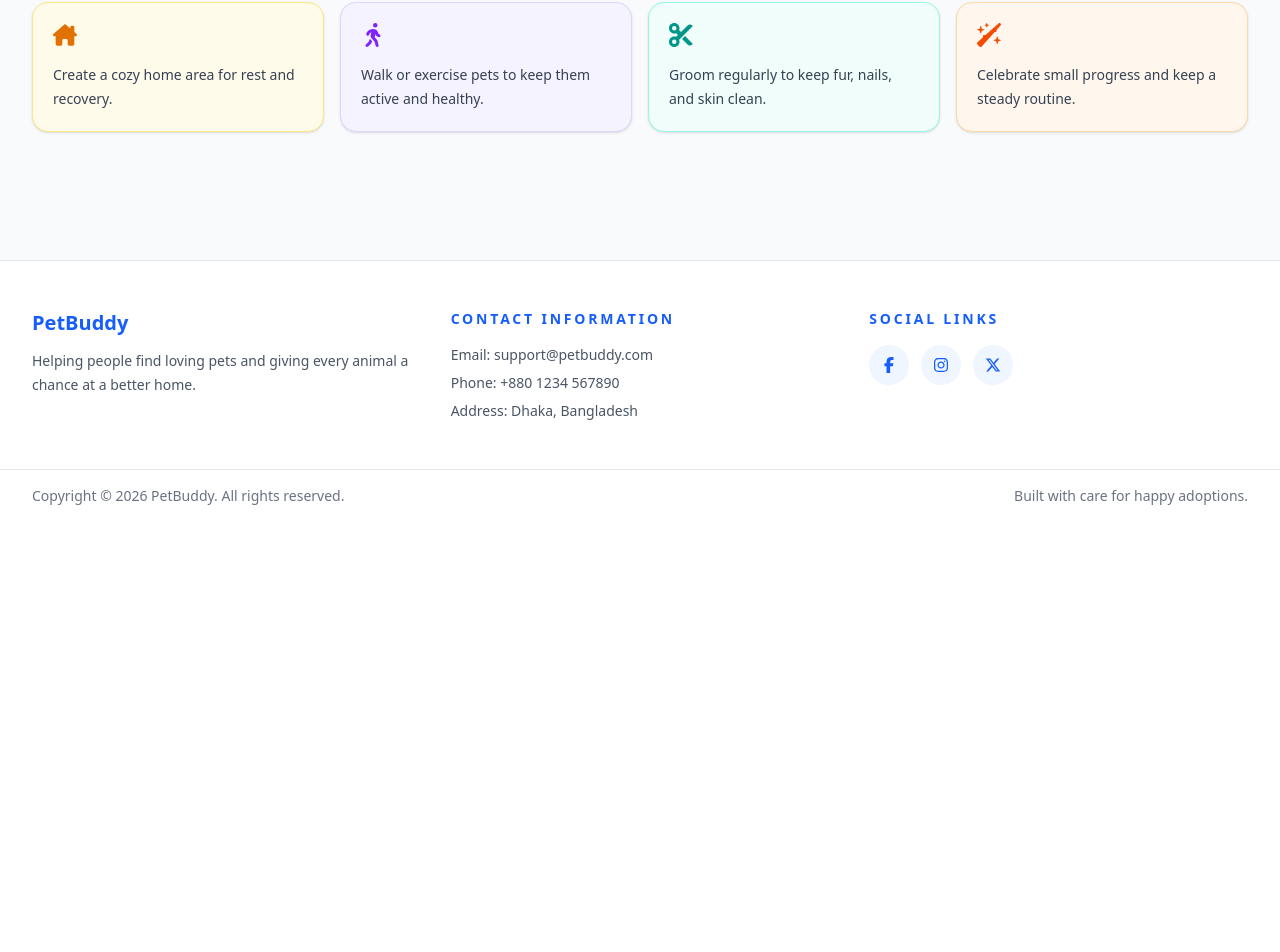
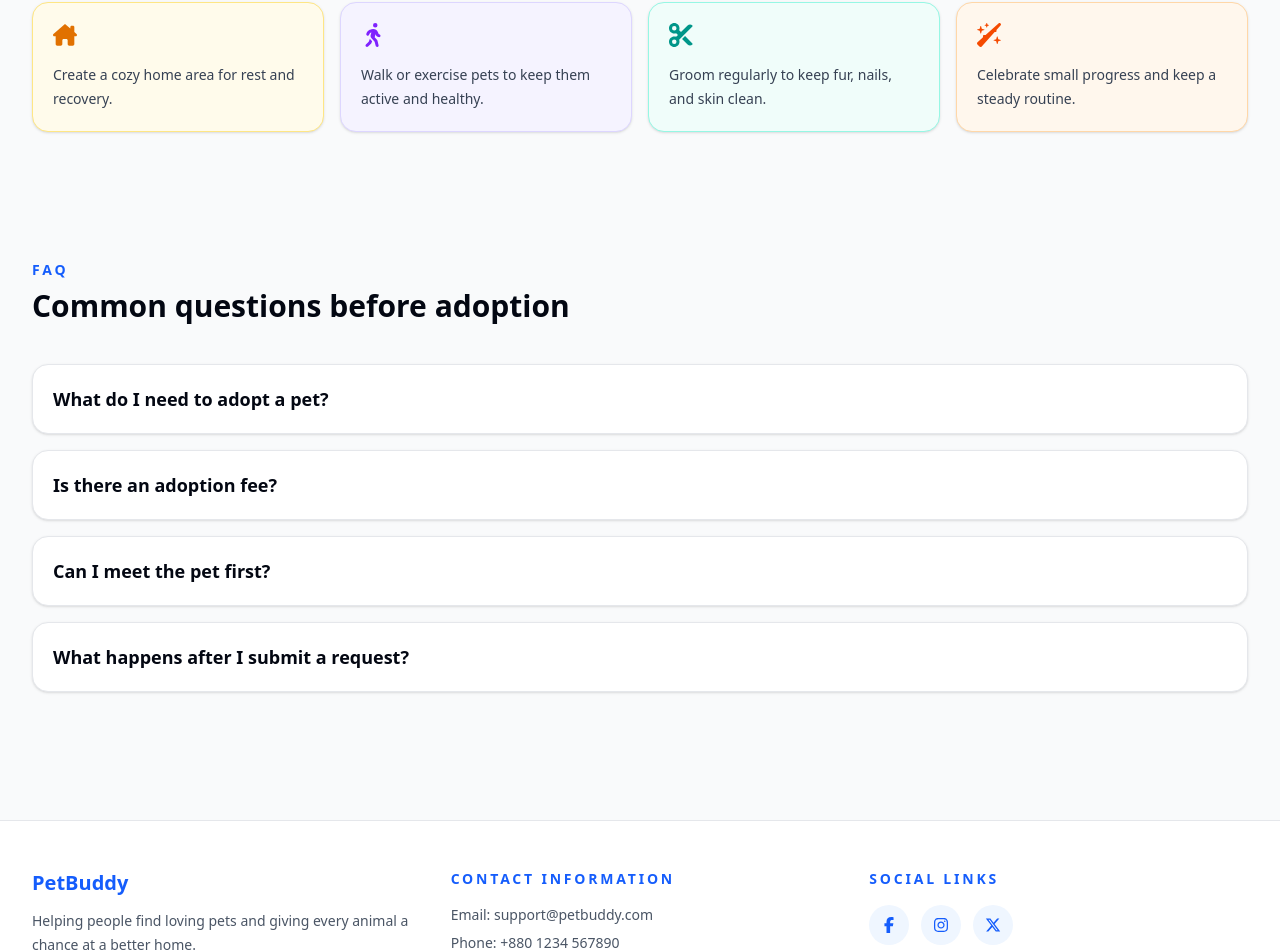
Before and after one commit to moziful/assignment-09, a Next.js app: page / in a window 1280 px wide. Shown: the part 3992-4944 px from the top of the page. Before the commit the page ends 4514 px from the top, so only its background shows below. Built offline with nearby package versions, Linux system fonts and the light colour scheme.

Commit message:
Added FAQ section

```diff
--- a/src/app/page.js
+++ b/src/app/page.js
@@ -4,6 +4,7 @@ import WhyAdoptPets from "@/components/WhyAdoptPets";
 import SuccessStories from "@/components/SuccessStories";
 import HowAdoptionWorks from "@/components/HowAdoptionWorks";
 import PetCareTips from "@/components/PetCareTips";
+import FAQSection from "@/components/FAQSection";
 
 export default function Home() {
   return (
@@ -14,6 +15,7 @@ export default function Home() {
       <SuccessStories />
       <HowAdoptionWorks />
       <PetCareTips />
+      <FAQSection />
     </div>
   );
 }
--- /dev/null
+++ b/src/components/FAQSection.jsx
@@ -0,0 +1,55 @@
+const FAQs = () => {
+  return (
+    <section className="mx-auto w-full max-w-7xl px-4 py-16 sm:px-6 lg:px-8">
+      <div className="mb-10">
+        <p className="text-sm font-semibold uppercase tracking-[0.2em] text-blue-600">
+          FAQ
+        </p>
+        <h2 className="mt-2 text-3xl font-bold text-gray-950">
+          Common questions before adoption
+        </h2>
+      </div>
+
+      <div className="space-y-4">
+        <details className="rounded-2xl border border-gray-200 bg-white p-5 hover:bg-blue-100 shadow-sm">
+          <summary className="cursor-pointer list-none text-lg font-semibold text-gray-950">
+            What do I need to adopt a pet?
+          </summary>
+          <p className="mt-3 text-sm leading-6 text-gray-700">
+            You usually need a valid ID, basic contact information, and a
+            willingness to provide a safe and caring home.
+          </p>
+        </details>
+        <details className="rounded-2xl border border-gray-200 bg-white p-5 hover:bg-blue-100 shadow-sm">
+          <summary className="cursor-pointer list-none text-lg font-semibold text-gray-950">
+            Is there an adoption fee?
+          </summary>
+          <p className="mt-3 text-sm leading-6 text-gray-700">
+            Yes, most pets have a small fee that helps cover care, food, and
+            medical needs before adoption.
+          </p>
+        </details>
+        <details className="rounded-2xl border border-gray-200 bg-white p-5 hover:bg-blue-100 shadow-sm">
+          <summary className="cursor-pointer list-none text-lg font-semibold text-gray-950">
+            Can I meet the pet first?
+          </summary>
+          <p className="mt-3 text-sm leading-6 text-gray-700">
+            Absolutely. Meeting the pet first is an important step to make sure
+            it feels like the right match for both sides.
+          </p>
+        </details>
+        <details className="rounded-2xl border border-gray-200 bg-white p-5 hover:bg-blue-100 shadow-sm">
+          <summary className="cursor-pointer list-none text-lg font-semibold text-gray-950">
+            What happens after I submit a request?
+          </summary>
+          <p className="mt-3 text-sm leading-6 text-gray-700">
+            Our team reviews your request and may contact you with the next
+            steps, including a meet-and-greet or short screening.
+          </p>
+        </details>
+      </div>
+    </section>
+  );
+};
+
+export default FAQs;
```
